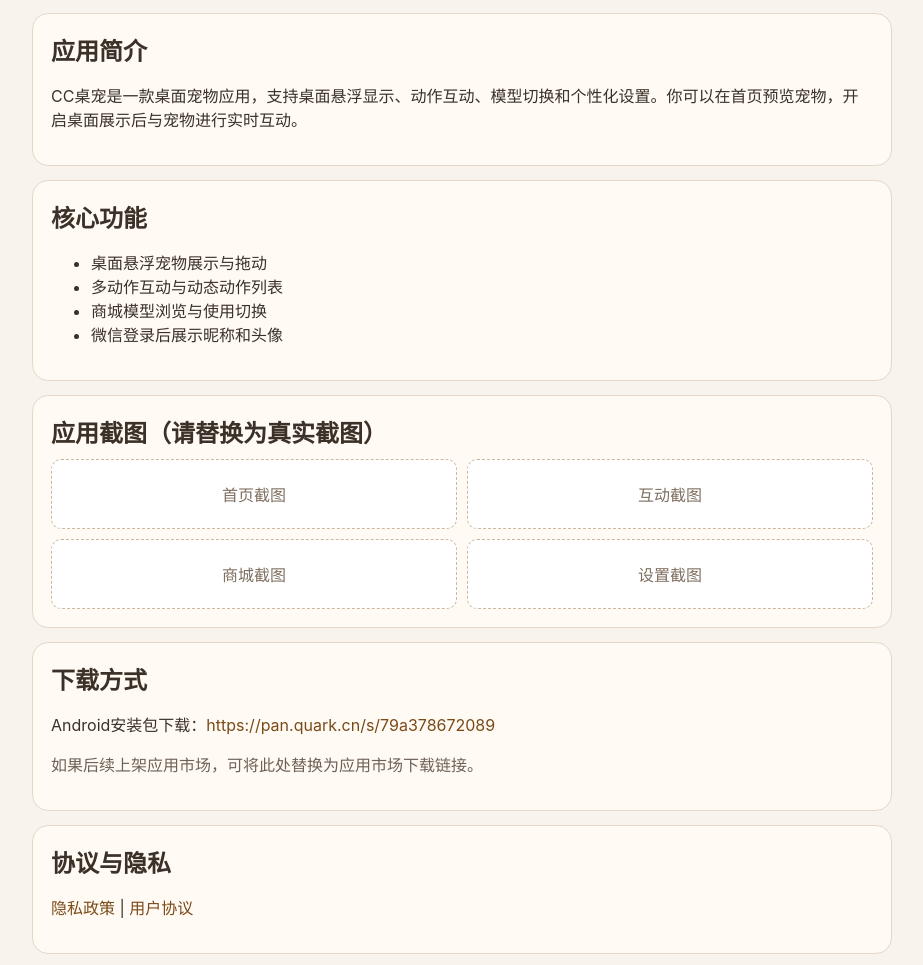
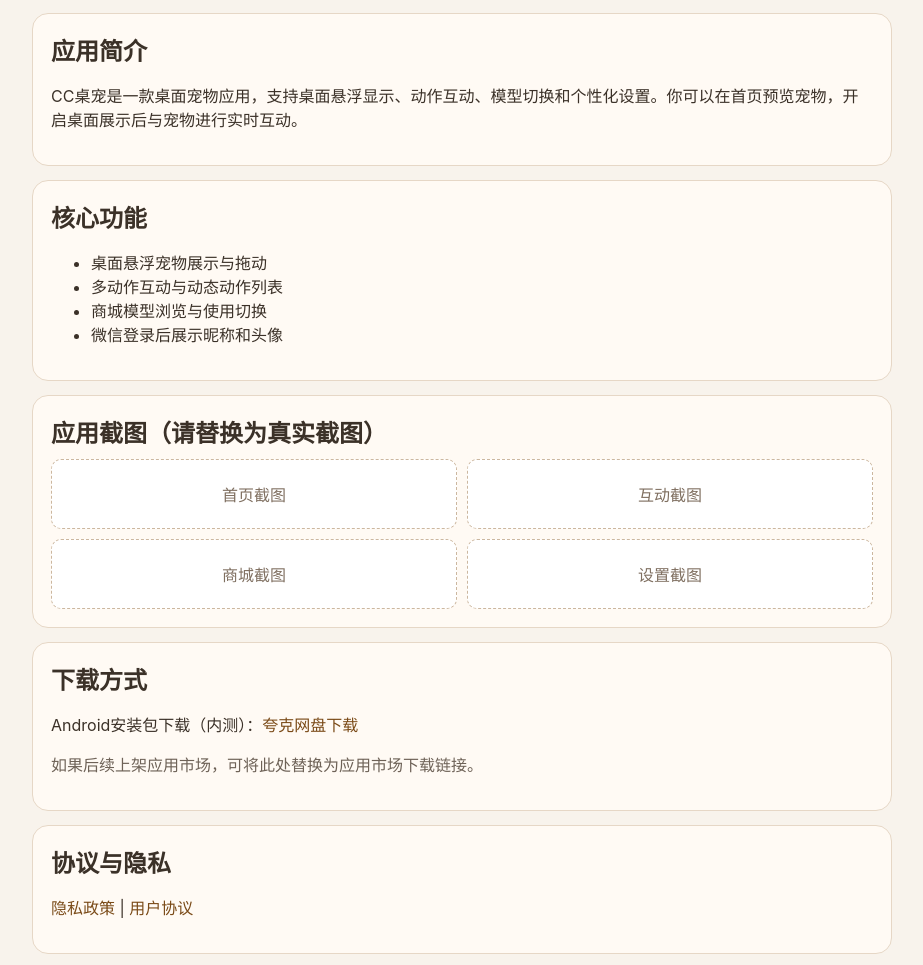
Before and after one commit to Yuan-0207/ccpet-site, a plain HTML site: page index.html in a window 1280 px wide. Shown: the part 113-1078 px from the top of the page, without its empty margins (178-1101 px from the left). Drawn offline with Linux system fonts and the light colour scheme.

Commit message:
Update index.html

```diff
--- a/index.html
+++ b/index.html
@@ -47,7 +47,7 @@
 
     <div class="card">
       <h2>下载方式</h2>
-      <p>Android安装包下载：<a href="#">https://pan.quark.cn/s/79a378672089</a></p>
+      <p>Android安装包下载（内测）：<a href="https://pan.quark.cn/s/79a378672089" target="_blank" rel="noopener noreferrer">夸克网盘下载</a></p>
       <p class="muted">如果后续上架应用市场，可将此处替换为应用市场下载链接。</p>
     </div>
 
```
